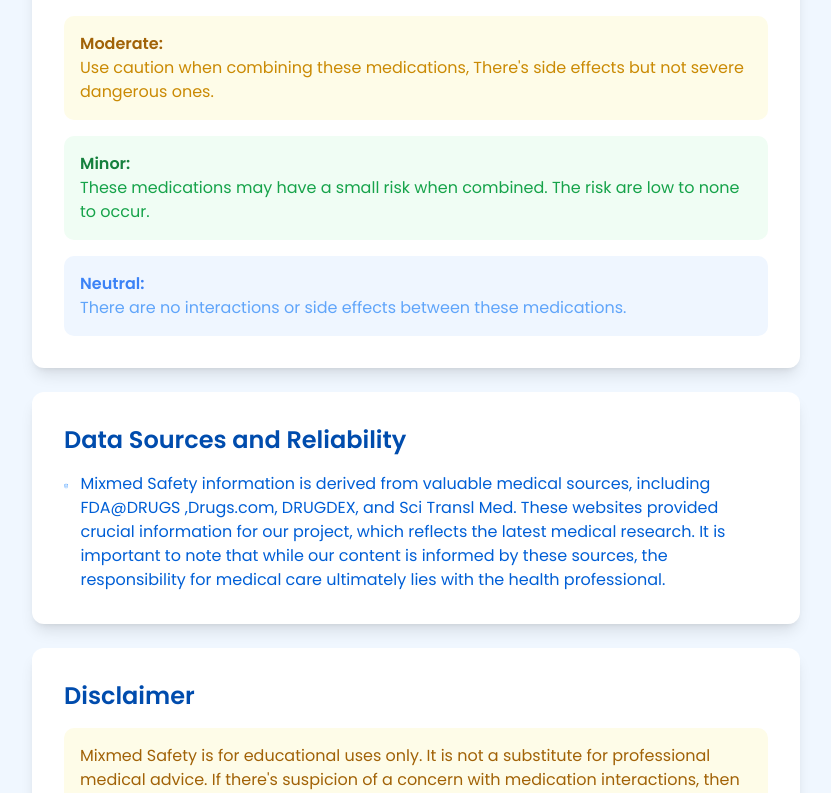
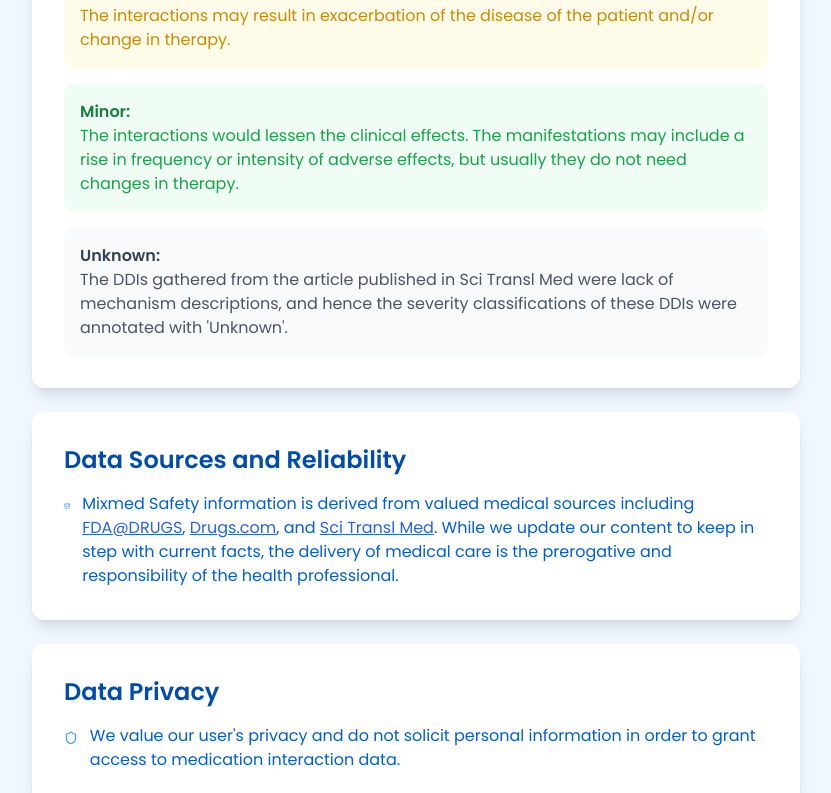
Before and after one commit to Poleth-SA/MixMed-Safety, a React (Vite) app in the folder frontend/: page /how-it-works in a window 1280 px wide. Shown: the part 922-1715 px from the top of the page, without its empty margins (224-1055 px from the left). Built offline with nearby package versions, Linux system fonts and the light colour scheme.

Commit message:
Final Editing

```diff
--- a/frontend/src/pages/HowItWorks.jsx
+++ b/frontend/src/pages/HowItWorks.jsx
@@ -40,7 +40,7 @@ const HowItWorks = () => {
             <p className="text-custom-700 leading-relaxed">
               Mixmed Safety is intended to provide easy access to information related to interactions with medications.
               It facilitates an understanding of potential risks for users who cannot obtain medical guidance immediately
-              and makes informed choices. Another additional use is that it provides short descriptions about the purpose of each medication to allow the user to understand the action of each drug and its purpose.
+              and thus makes informed choices.
             </p>
           </section>
 
@@ -50,13 +50,13 @@ const HowItWorks = () => {
               <div className="flex items-start space-x-3">
                 <Search className="w-5 h-5 text-custom-500 mt-1" />
                 <p className="text-custom-700">
-                  <strong>Medication Search:</strong> One can search for any medication by name and will receive description about the medication to get an overview of its typical uses.
+                  <strong>Medication Search:</strong> One can search for any medication by name and description to get an overview of its typical uses.
                 </p>
               </div>
               <div className="flex items-start space-x-3">
                 <AlertTriangle className="w-5 h-5 text-custom-500 mt-1" />
                 <p className="text-custom-700">
-                  <strong>Check Interactions:</strong> Search two medications to see known interactions; their severity is Major, Moderate, Minor, or Neutral.
+                  <strong>Check Interactions:</strong> Search two medications to see known interactions; their severity is Major, Moderate, Minor, or Unknown.
                 </p>
               </div>
             </div>
@@ -67,19 +67,19 @@ const HowItWorks = () => {
             <div className="space-y-4">
               <div className="p-4 bg-red-50 rounded-md">
                 <p className="font-semibold text-red-700">Major:</p>
-                <p className="text-red-600">Avoid combining these medications because the risks are high, even deadly. Contact your doctor or any professional before Proceeding.</p>
+                <p className="text-red-600">The interactions are life-threatening and/or require medical treatment or intervention to minimize or prevent severe adverse effects.</p>
               </div>
               <div className="p-4 bg-yellow-50 rounded-md">
                 <p className="font-semibold text-yellow-700">Moderate:</p>
-                <p className="text-yellow-600">Use caution when combining these medications, There's side effects but not severe dangerous ones.</p>
+                <p className="text-yellow-600">The interactions may result in exacerbation of the disease of the patient and/or change in therapy.</p>
               </div>
               <div className="p-4 bg-green-50 rounded-md">
                 <p className="font-semibold text-green-700">Minor:</p>
-                <p className="text-green-600">These medications may have a small risk when combined. The risk are low to none to occur.</p>
+                <p className="text-green-600">The interactions would lessen the clinical effects. The manifestations may include a rise in frequency or intensity of adverse effects, but usually they do not need changes in therapy.</p>
               </div>
-              <div className="p-4 bg-blue-50 rounded-md">
-                <p className="font-semibold text-blue-500">Neutral:</p>
-                <p className="text-blue-400">There are no interactions or side effects between these medications.</p>
+              <div className="p-4 bg-gray-50 rounded-md">
+                <p className="font-semibold text-gray-700">Unknown:</p>
+                <p className="text-gray-600">The DDIs gathered from the article published in Sci Transl Med were lack of mechanism descriptions, and hence the severity classifications of these DDIs were annotated with 'Unknown'.</p>
               </div>
             </div>
           </section>
@@ -89,7 +89,45 @@ const HowItWorks = () => {
             <div className="flex items-start space-x-3">
               <Database className="w-5 h-5 text-custom-500 mt-1" />
               <p className="text-custom-700">
-              Mixmed Safety information is derived from valuable medical sources, including FDA@DRUGS ,Drugs.com, DRUGDEX, and Sci Transl Med. These websites provided crucial information for our project, which reflects the latest medical research. It is important to note that while our content is informed by these sources, the responsibility for medical care ultimately lies with the health professional.
+                Mixmed Safety information is derived from valued medical sources including{' '}
+                <a
+                  href="https://www.fda.gov/drugs"
+                  target="_blank"
+                  rel="noopener noreferrer"
+                  className="text-blue-600 hover:text-blue-800 underline"
+                >
+                  FDA@DRUGS
+                </a>,{' '}
+                <a
+                  href="https://www.drugs.com/"
+                  target="_blank"
+                  rel="noopener noreferrer"
+                  className="text-blue-600 hover:text-blue-800 underline"
+                >
+                  Drugs.com
+                </a>,{' '}
+                and{' '}
+                <a
+                  href="https://www.science.org/journal/stm"
+                  target="_blank"
+                  rel="noopener noreferrer"
+                  className="text-blue-600 hover:text-blue-800 underline"
+                >
+                  Sci Transl Med
+                </a>.
+                While we update our content to keep in step with current facts, the delivery of medical care is the
+                prerogative and responsibility of the health professional.
+              </p>
+            </div>
+          </section>
+
+          <section className="bg-white shadow-lg rounded-lg p-6 sm:p-8">
+            <h2 className="text-2xl font-semibold text-custom-800 mb-4">Data Privacy</h2>
+            <div className="flex items-start space-x-3">
+              <Shield className="w-5 h-5 text-custom-500 mt-1" />
+              <p className="text-custom-700">
+                We value our user's privacy and do not solicit personal information in order to grant access to
+                medication interaction data.
               </p>
             </div>
           </section>
--- a/frontend/src/pages/Index.jsx
+++ b/frontend/src/pages/Index.jsx
@@ -4,6 +4,12 @@ import { PillIcon, AlertTriangleIcon } from 'lucide-react';
 import { motion } from 'framer-motion';
 
 const Index = () => {
+  const getPath = (item) => {
+    if (item === 'Home') return '/';
+    if (item === 'About Us') return '/about';
+    return `/${item.toLowerCase().replace(/\s+/g, '-')}`;
+  };
+
   return (
     <div className="min-h-screen bg-custom-100 py-12 px-4 sm:px-6 lg:px-8">
       <nav className="bg-white shadow-md rounded-lg mb-8 sticky top-0 z-10">
@@ -13,7 +19,7 @@ const Index = () => {
               {['Home', 'Medication Info', 'Check Interactions', 'How It Works', 'About Us'].map((item, index) => (
                 <Link
                   key={index}
-                  to={index === 0 ? '/' : `/${item.toLowerCase().replace(/\s+/g, '-')}`}
+                  to={getPath(item)}
                   className={`inline-flex items-center px-1 pt-1 border-b-2 text-sm font-medium transition-colors duration-200
                     ${index === 0
                       ? 'border-custom-500 text-custom-900'
```
Also changed, not shown: frontend/public/og-image.svg (deleted).
